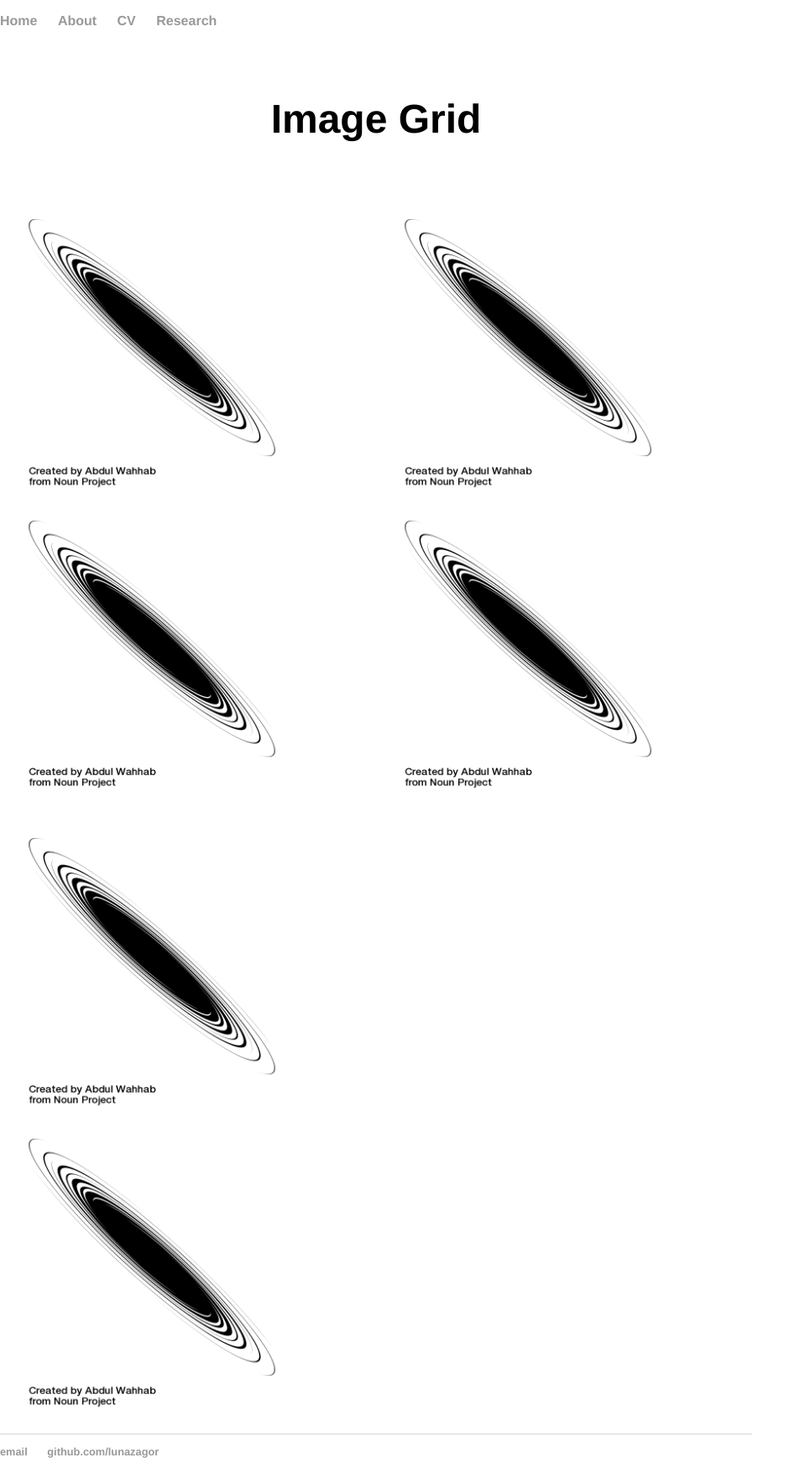
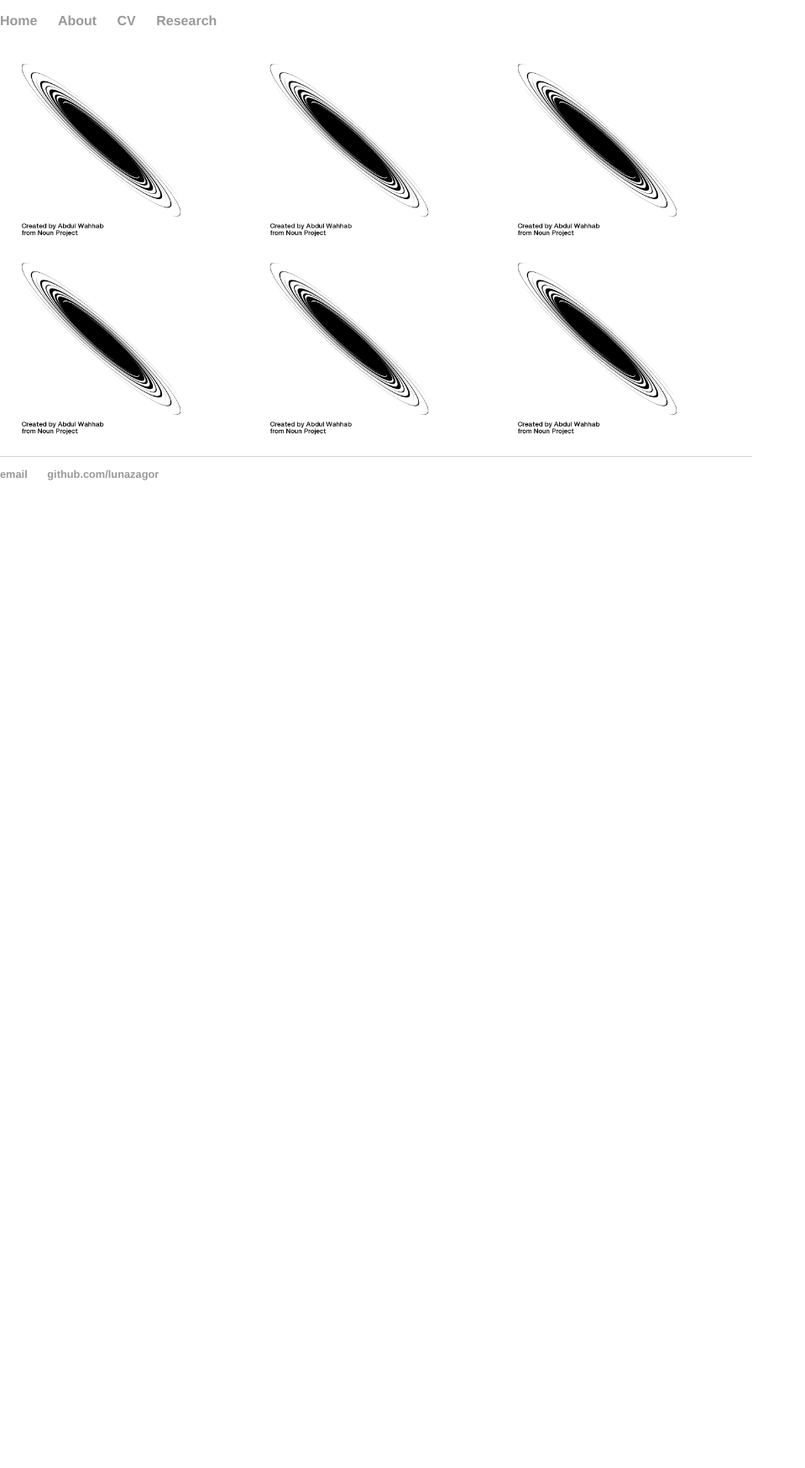
Before and after one commit to lunazagor/lunazagor.github.io, a Jekyll site: the page built from research/index.html, in a window 1280 px wide. Shown: the whole page at 84% size, without its empty margins (0-959 px from the left). Built offline with Jekyll 4.4.1, drawn with Linux system fonts in a browser that asks for light colours; after the commit the page ends 900 px from its top, so only the background shows below that.

Commit message:
Update index.html

```diff
--- a/research/index.html
+++ b/research/index.html
@@ -14,15 +14,11 @@ body {
   font-family: Arial;
 }
 
-.header {
-  text-align: center;
-  padding: 32px;
-}
 
 /* Create two equal columns that floats next to each other */
 .column {
   float: left;
-  width: 50%;
+  width: 33%;
   padding: 10px;
 }
 
@@ -39,10 +35,7 @@ body {
 </style>
 <body>
 
-<!-- Header -->
-<div class="header">
-  <h1>Image Grid</h1>
-</div>
+
 
 <!-- Photo Grid -->
 <div class="row">
```
